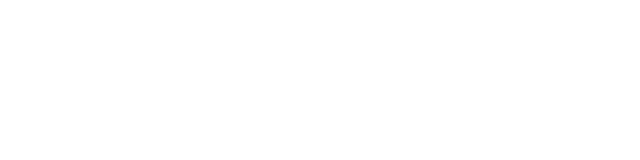
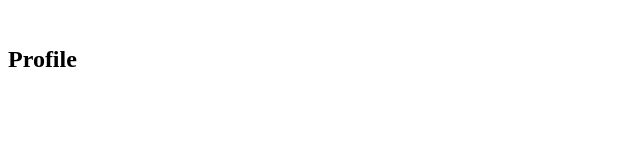
Before and after one commit to igormarti/react-node, a React (Create React App) app in the folder appfront/: page /user/1 in a window 1280 px wide. Shown: the top 160 px of the page, without its empty margins (0-640 px from the left). Built offline with nearby package versions, Linux system fonts and the light colour scheme; the HTML template or start-up script is replaced by a standard one.

Commit message:
Implemented profile page basic

```diff
--- a/appfront/src/core/Menu.js
+++ b/appfront/src/core/Menu.js
@@ -31,12 +31,15 @@
             {
                 isAuthenticated() && (
                     <>
-                        <a  className="navbar-brand"
+                        <Link className="navbar-brand" style={{color:isActive(history,`/user/${isAuthenticated().user._id}`)}}
+                        to={`/user/${isAuthenticated().user._id}`}
+                        >
+                            {`${isAuthenticated().user.name}'s profile`}
+                        </Link>
+
+                        <a  className="navbar-brand" style={{color:'#fff'}}
                             onClick={()=> signOut(()=>history.push('/signin'))} >
                             Sign Out
-                        </a>
-                        <a  className="navbar-brand" >
-                            {isAuthenticated().user.name}
                         </a>
                     </>
                 )
--- a/appfront/src/route/MainRouter.js
+++ b/appfront/src/route/MainRouter.js
@@ -4,6 +4,7 @@
 import Menu from '../core/Menu'
 import Signup from '../user/Signup';
 import Signin from '../user/Signin';
+import Profile from '../user/Profile';
 
 const MainRouter = () => (
     <div>
@@ -12,6 +13,7 @@
             <Route exact path='/' component={Home} ></Route>
             <Route exact path='/signup' component={Signup} ></Route>
             <Route exact path='/signin' component={Signin} ></Route>
+            <Route exact path='/user/:userId' component={Profile} ></Route>
         </Switch>
     </div>
 )
--- /dev/null
+++ b/appfront/src/user/Profile.js
@@ -0,0 +1,24 @@
+import React, { Component } from 'react'
+
+class Profile extends Component {
+
+    constructor(props){
+        super(props)
+    }
+
+    render(){
+        return(
+            <div className="container col-lg-12" >
+
+                <div className="col-12" >
+                     <h2 className="mt-5 mb-5 ml-5" >Profile</h2>
+                </div>
+
+
+            </div>
+        )
+    }
+
+}
+
+export default Profile
```
Also changed, not shown: 2 other files (tests, documents, lock files or other folders).
